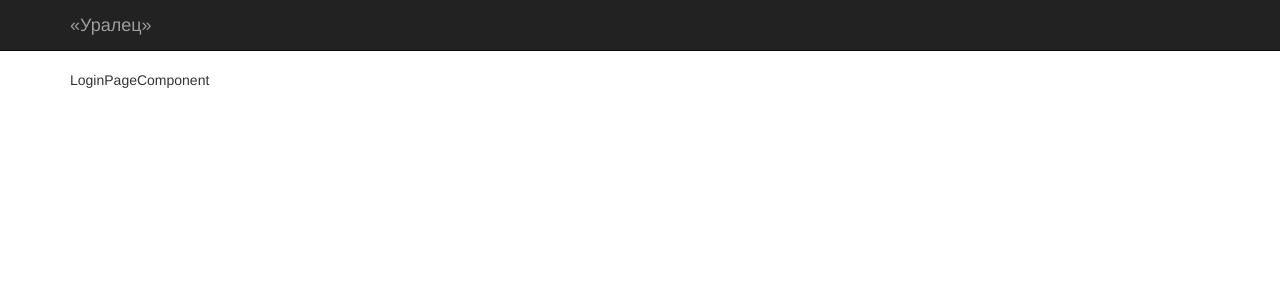
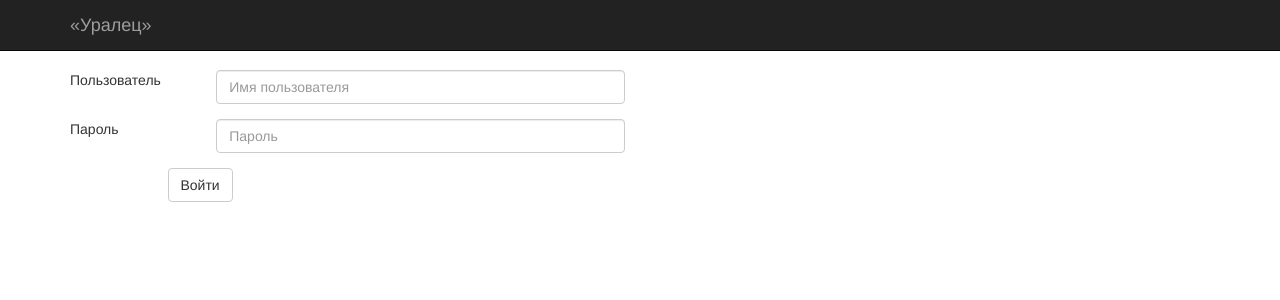
Before and after one commit to dimaname/uralets-request-service, a React (Create React App) app in the folder uralets-request-service-Front/: page /#/login in a window 1280 px wide. Shown: the top 300 px of the page. Built offline with nearby package versions, Linux system fonts and the light colour scheme.

Commit message:
form to logIn

```diff
--- a/uralets-request-service-Front/src/loginPage/loginPage.css
+++ b/uralets-request-service-Front/src/loginPage/loginPage.css
@@ -0,0 +1,3 @@
+.controlLabel {
+    align: right;
+}
--- a/uralets-request-service-Front/src/loginPage/loginPage.jsx
+++ b/uralets-request-service-Front/src/loginPage/loginPage.jsx
@@ -1,4 +1,5 @@
 import * as React from 'react';
+import { Form, FormGroup,FormControl, Col, Button, ControlLabel } from 'react-bootstrap';
 const styles = require('./loginPage.css');
 
 
@@ -8,11 +9,37 @@ export class LoginPageComponent extends React.Component{
 
     }
 
-    render() {
+    render() {	debugger;
       return (
-        <div className={styles.root}>
-         LoginPageComponent
-        </div>
+
+	    <Form horizontal>
+		    <FormGroup controlId="formHorizontalLogin">
+		    	<Col componentClass={styles['controlLabel']} sm={3}>
+		       		Пользователь
+		      	</Col>
+			    <Col sm={9}>
+			      <FormControl type="text" placeholder="Имя пользователя" />
+			    </Col>
+		    </FormGroup>
+
+		    <FormGroup controlId="formHorizontalPassword">
+		      <Col componentClass={styles['controlLabel']} sm={3}>
+		        Пароль
+		      </Col>
+		      <Col sm={9}>
+		        <FormControl type="password" placeholder="Пароль" />
+		      </Col>
+		    </FormGroup>
+
+
+		    <FormGroup>
+		      <Col smOffset={2} sm={10}>
+		        <Button type="submit">
+		          Войти
+		        </Button>
+		      </Col>
+		    </FormGroup>
+		</Form>
       )
     }
 
```
